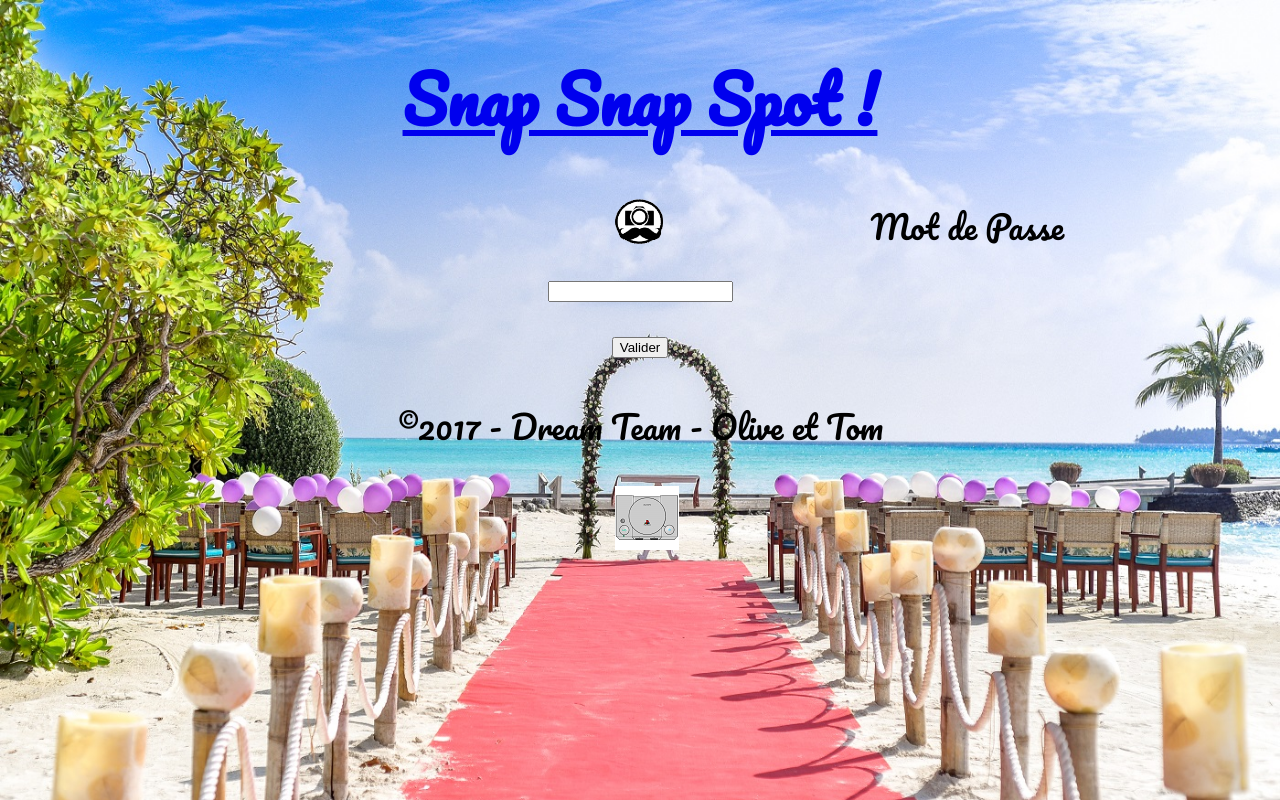
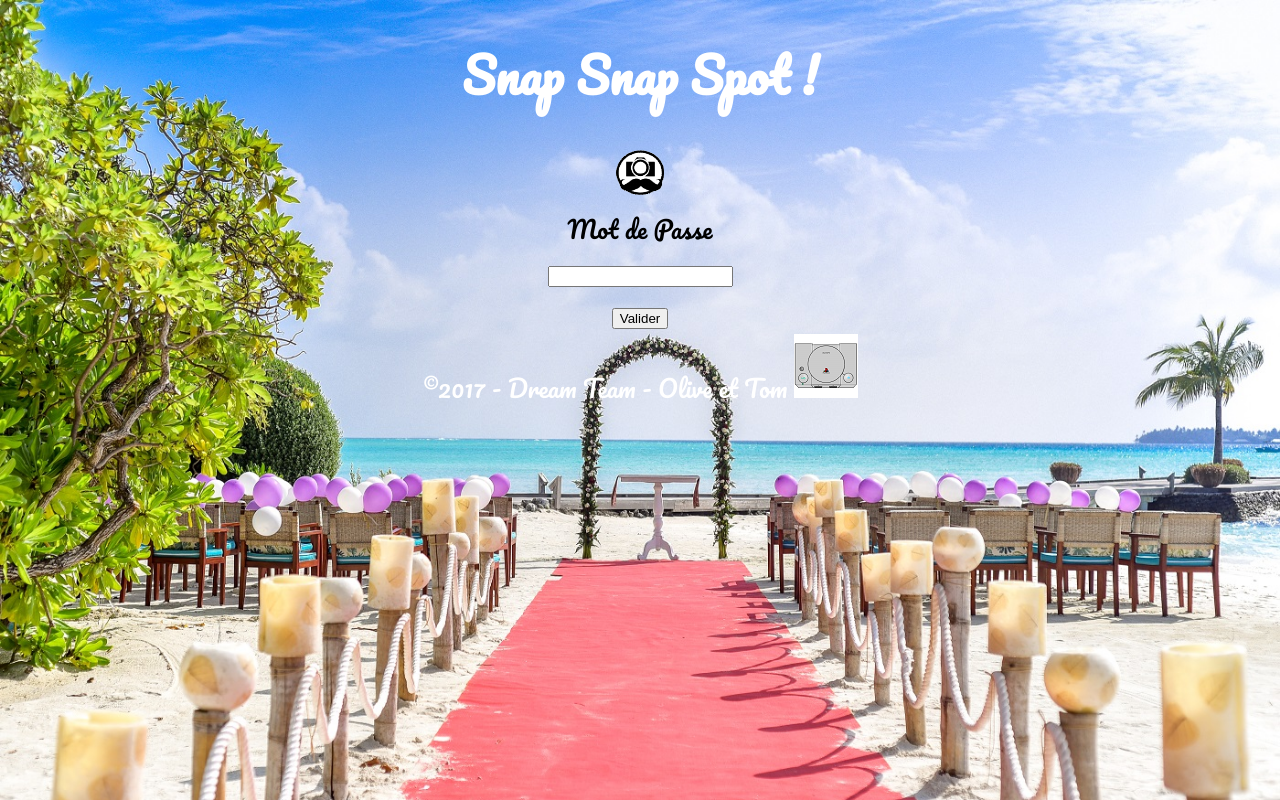
Before and after one commit to mrobot-pro/raspot.in, a PHP site: page /adm.php in a window 1280 px wide. Run offline with PHP 8.4, Linux system fonts and the light colour scheme.

Commit message:
j'oubliais le css...

```diff
--- a/css/default.css
+++ b/css/default.css
@@ -12,21 +12,19 @@ html {
 
 body {
 	font-family: Pacifico;
-	font-size: 2em;
+	font-size: 1.5em;
 }
 
-h1,#explain {
-	text-decoration-color: currentcolor;
+h1,a,p {
     text-decoration-line: none;
     text-decoration-style: solid;
 	text-align: center;
 }
 
-img {
-	float: left;
-	margin-left: 48%;
+a, footer p {
+	color: white;
 }
 
-#admin {
-	float: right;
+p {
+	display: inline-block;
 }
```
